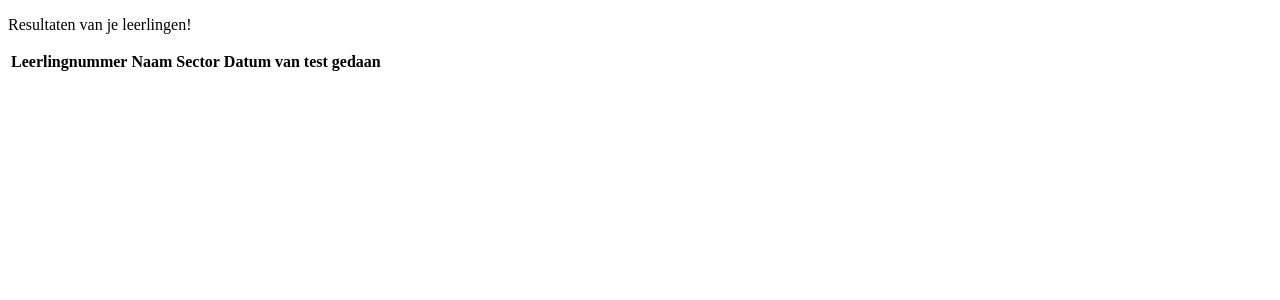
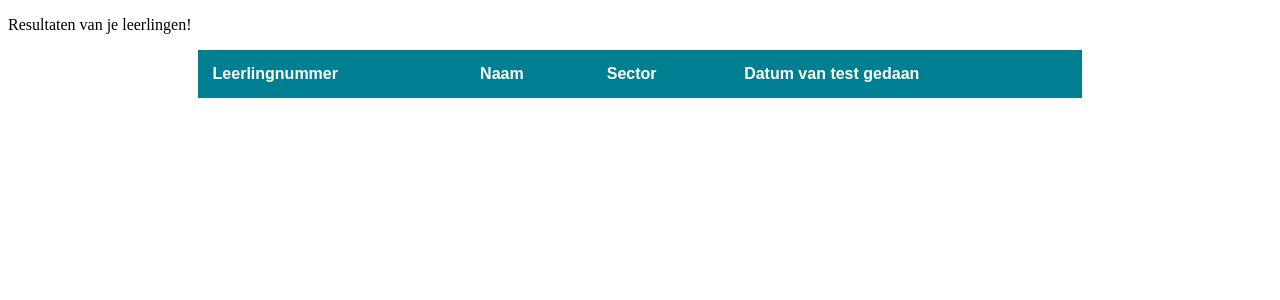
Before and after one commit to Beroepentinder/BeroepenTinder, a PHP site: page /resultaten.php in a window 1280 px wide. Shown: the top 300 px of the page. Run offline with PHP 8.4, Linux system fonts and the light colour scheme; the visitor is signed in with stand-in values (Sample User, id 1); data that the repository does not hold is empty.

Commit message:
tabel resultaten gelinkt

```diff
--- a/website/style.css
+++ b/website/style.css
@@ -55,3 +55,26 @@ font-family: Arial, "Helvetica Neue", Helvetica, sans-serif;
 color: #c90000;
 font-size: 75%;
 }
+
+#tabel_resultaten {
+margin-left: auto;
+margin-right: auto;}
+
+table {
+	border-collapse: collapse;
+	width: 70%;
+	font-family: Arial, "Helvetica Neue", Helvetica, sans-serif;
+}
+
+th {
+	text-align: left;
+	background-color: #017f92;
+    color: white;
+}
+
+th, td {
+    padding: 15px;
+    text-align: left;
+}
+
+tr:nth-child(even) {background-color: #f2f2f2}
```
